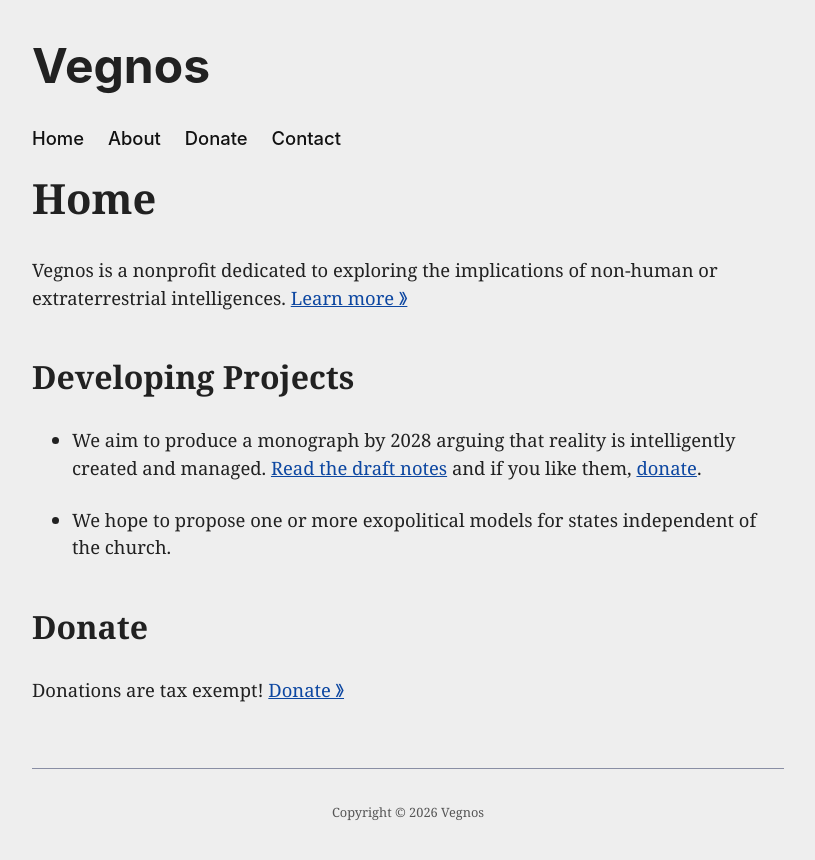
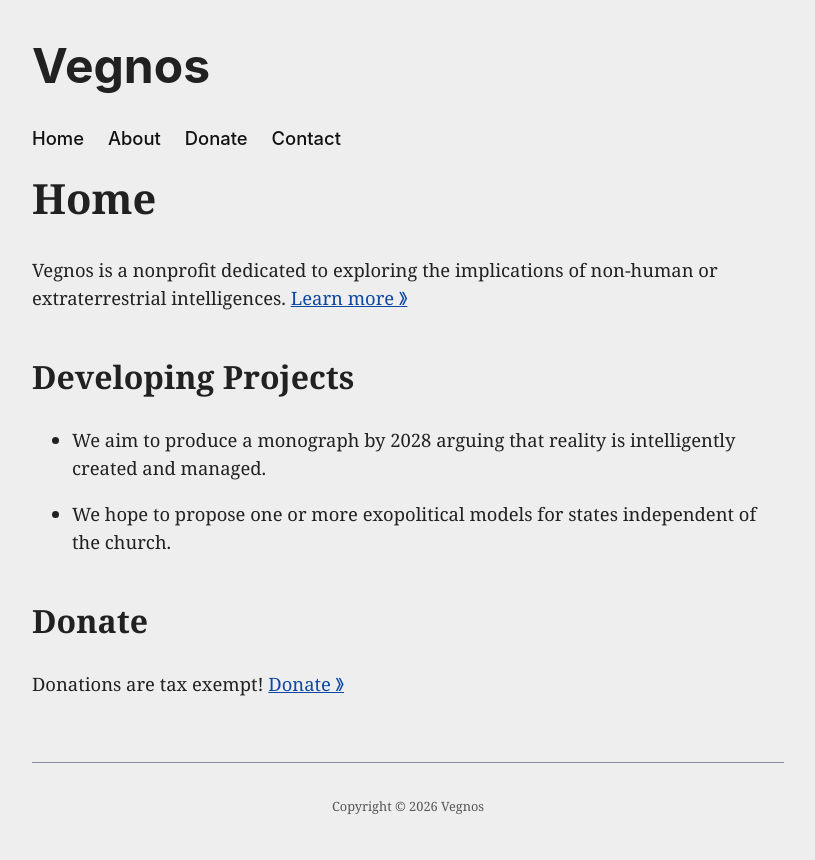
Before and after one commit to jklmnop10/vegnos, a Jekyll site: the page built from index.md, in a window 1280 px wide. Shown: the top 860 px of the page, without its empty margins (232-1047 px from the left). Built offline with Jekyll 4.4.1, drawn with Linux system fonts in a browser that asks for light colours.

Commit message:
Update index.md

```diff
--- a/index.md
+++ b/index.md
@@ -6,7 +6,9 @@ Vegnos is a nonprofit dedicated to exploring the implications of non-human or ex
 
 ### Developing Projects
 
-* We aim to produce a monograph by 2028 arguing that reality is intelligently created and managed. [Read the draft notes](/alien-reality) and if you like them, [donate](/donate).
+* We aim to produce a monograph by 2028 arguing that reality is intelligently created and managed.
+
+<!-- [Read the draft notes](/alien-reality) and if you like them, [donate](/donate). -->
 
 * We hope to propose one or more exopolitical models for states independent of the church.
 
```
